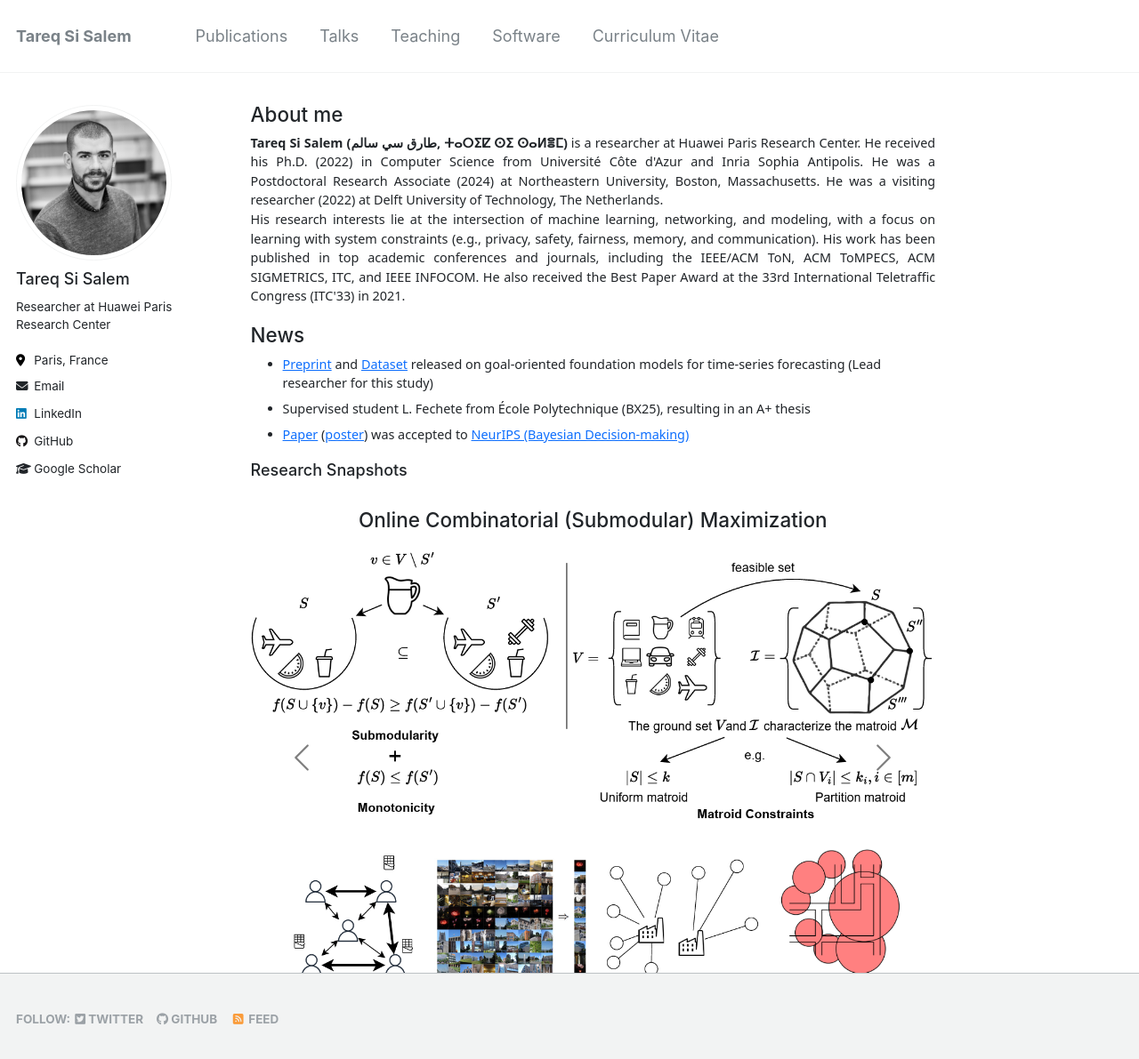
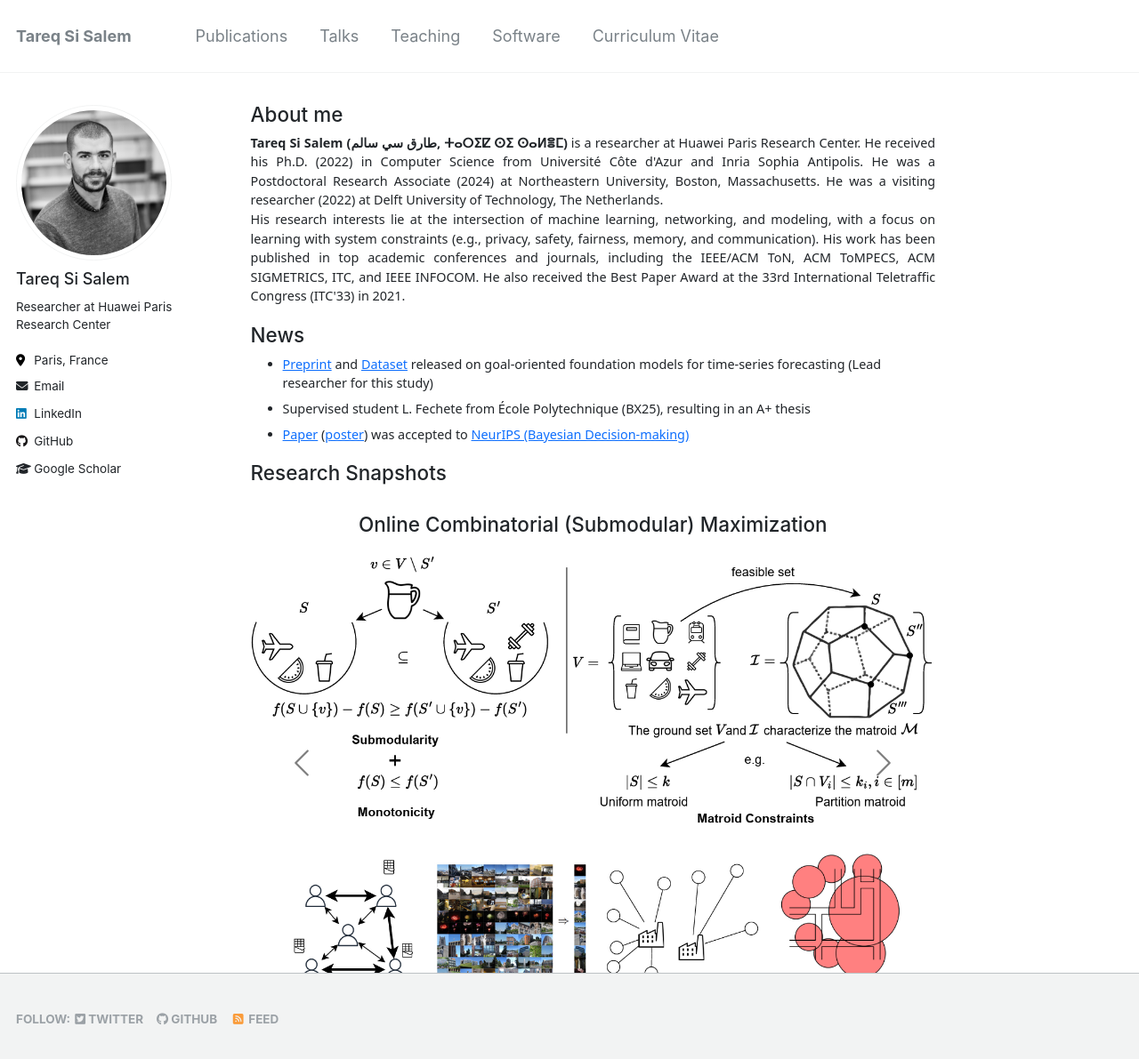
Before and after one commit to tareq-si-salem/tareq-si-salem.github.io, a Jekyll site: the page built from _pages/about.md, in a window 1280 px wide and 1204 px high. Shown: the top 1191 px of the window at 89% size. Built offline with Jekyll 4.4.1, drawn with Linux system fonts in a browser that asks for light colours.

```diff
--- a/_pages/about.md
+++ b/_pages/about.md
@@ -23,9 +23,7 @@ redirect_from:
  <li>Supervised student L. Fechete from École Polytechnique (BX25), resulting in an A+ thesis</li>
  <li> <a href="https://openreview.net/pdf?id=PGvVf2h2Yb">Paper</a> (<a href="/files/pdf/Poster_NeurIPS_2024.pdf">poster</a>) was accepted to <a href="https://gp-seminar-series.github.io/neurips-2024/">NeurIPS (Bayesian Decision-making)</a></li>
 </ul>
-
-
-<h6>Research Snapshots</h6>
+<h5>Research Snapshots</h5>
 <center>
 
  <div id="carouselExampleInterval" class="carousel carousel-dark slide" data-bs-ride="carousel" style="height: 400px;">
```
